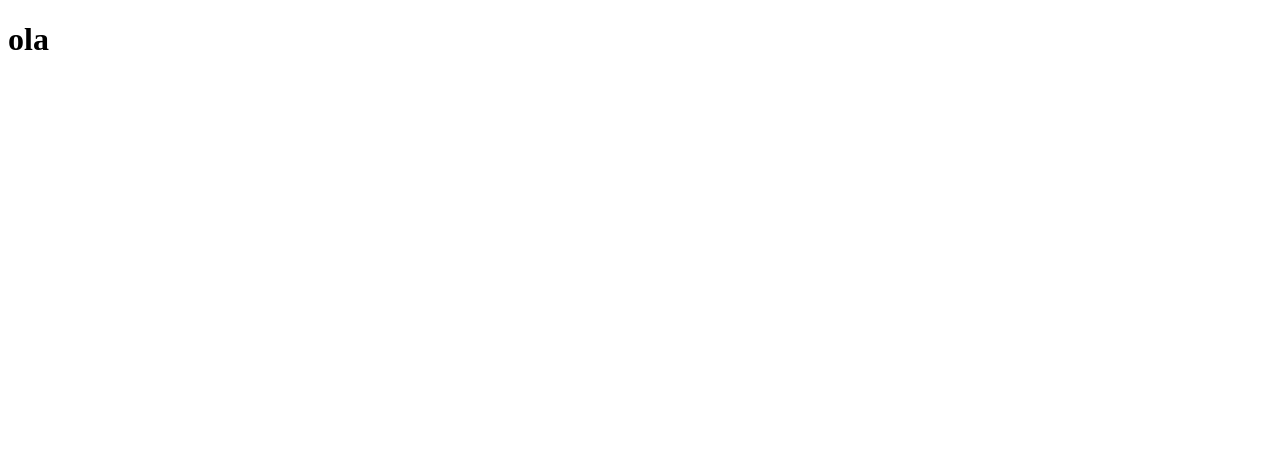
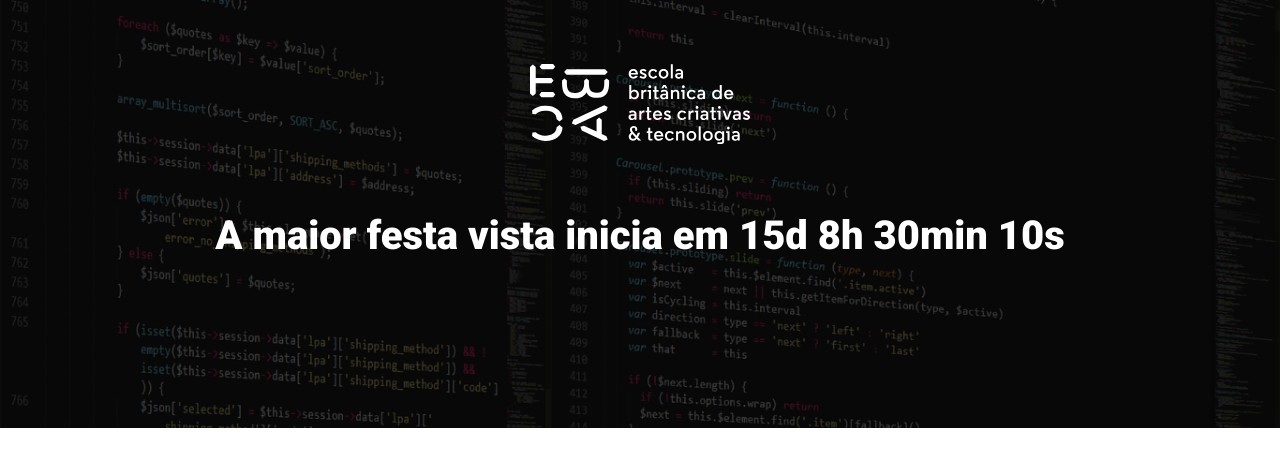
Before and after one commit to JorgeWendell/evento, a website built with Parcel: page src/index.html in a window 1280 px wide. Built offline with nearby package versions, Linux system fonts and the light colour scheme.

Commit message:
criando o hero

```diff
--- a/package.json
+++ b/package.json
@@ -12,6 +12,7 @@
   "license": "ISC",
   "devDependencies": {
     "@parcel/transformer-sass": "^2.9.3",
-    "parcel": "^2.9.3"
+    "parcel": "^2.9.3",
+    "sharp": "^0.31.3"
   }
 }
--- a/src/index.html
+++ b/src/index.html
@@ -3,11 +3,21 @@
 <head>
     <meta charset="UTF-8">
     <meta name="viewport" content="width=device-width, initial-scale=1.0">
-    <title>Document</title>
+    <title>Aniversario</title>
+    <link rel="preconnect" href="https://fonts.googleapis.com">
+    <link rel="preconnect" href="https://fonts.gstatic.com" crossorigin>
+    <link href="https://fonts.googleapis.com/css2?family=Roboto:wght@400;700;900&display=swap" rel="stylesheet">
     <link rel="stylesheet" href="styles/main.scss">
+
 </head>
 <body>
-    <h1>ola</h1>
+    <header class="hero">
+        <div class="container">
+            <img class="hero__logo" src="./images/ebac_logo.svg" alt="">
+            <p class="hero__text"> A maior festa vista inicia em 15d 8h 30min 10s</p>
+        </div>
+    </header>
+
     <script src="scripts/main.js"></script>
 </body>
 </html>
--- /dev/null
+++ b/src/styles/_hero.scss
@@ -0,0 +1,50 @@
+.hero {
+    padding-top: 64px;
+    padding-bottom: 100px;
+    background-image: url(../images/fundo.png);
+    background-repeat: no-repeat;
+    background-size: cover;
+    position: relative;
+
+    .container {
+        position: relative;
+    }
+
+    &::before {
+        position: absolute;
+        top: 0;
+        left: 0;
+        width: 100%;
+        height: 100%;
+        background-color: #000;
+        content: '';
+        opacity: .7;
+    }
+
+    &__text {
+        margin-top: 64px;
+        margin-bottom: 64px;
+        font-size: 40px;
+        line-height: 56px;
+        font-weight: 800;
+        text-align: center;
+    }
+
+    &__logo {
+        margin: 0 auto;
+        height: 80px;
+        display: block;
+    }
+
+    @media (max-width: 640px) {
+        padding: 40px 0;
+        &__logo {
+            height: 40px;
+        }
+        &__text {
+            font-size: 22px;
+            line-height: 24px;
+            margin: 24px 0;
+        }
+    }
+}
--- a/src/styles/main.scss
+++ b/src/styles/main.scss
@@ -0,0 +1,23 @@
+@use 'hero';
+
+* {
+    margin: 0;
+    padding: 0;
+    box-sizing: border-box;
+    font-family: Roboto, sans-serif;
+    color: #fff;
+}
+
+.container {
+    max-width: 960px;
+    width: 100%;
+    margin: 0 auto;
+
+    @media (max-width: 640px) {
+        max-width: 80%;
+    }
+
+    @media (max-width: 1024px) {
+        max-width: 90%;
+    }
+}
```
Also changed, not shown: 1 other file.
